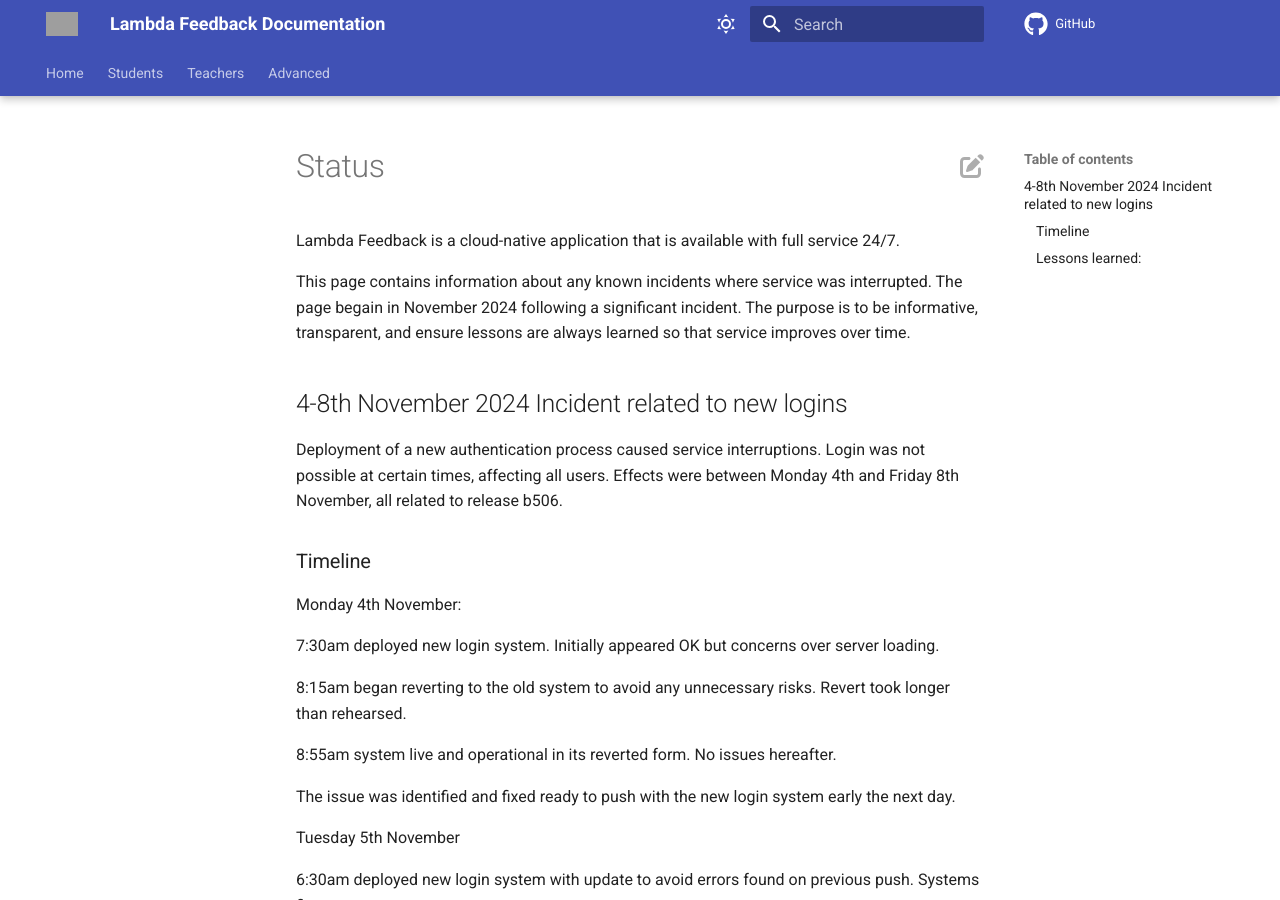
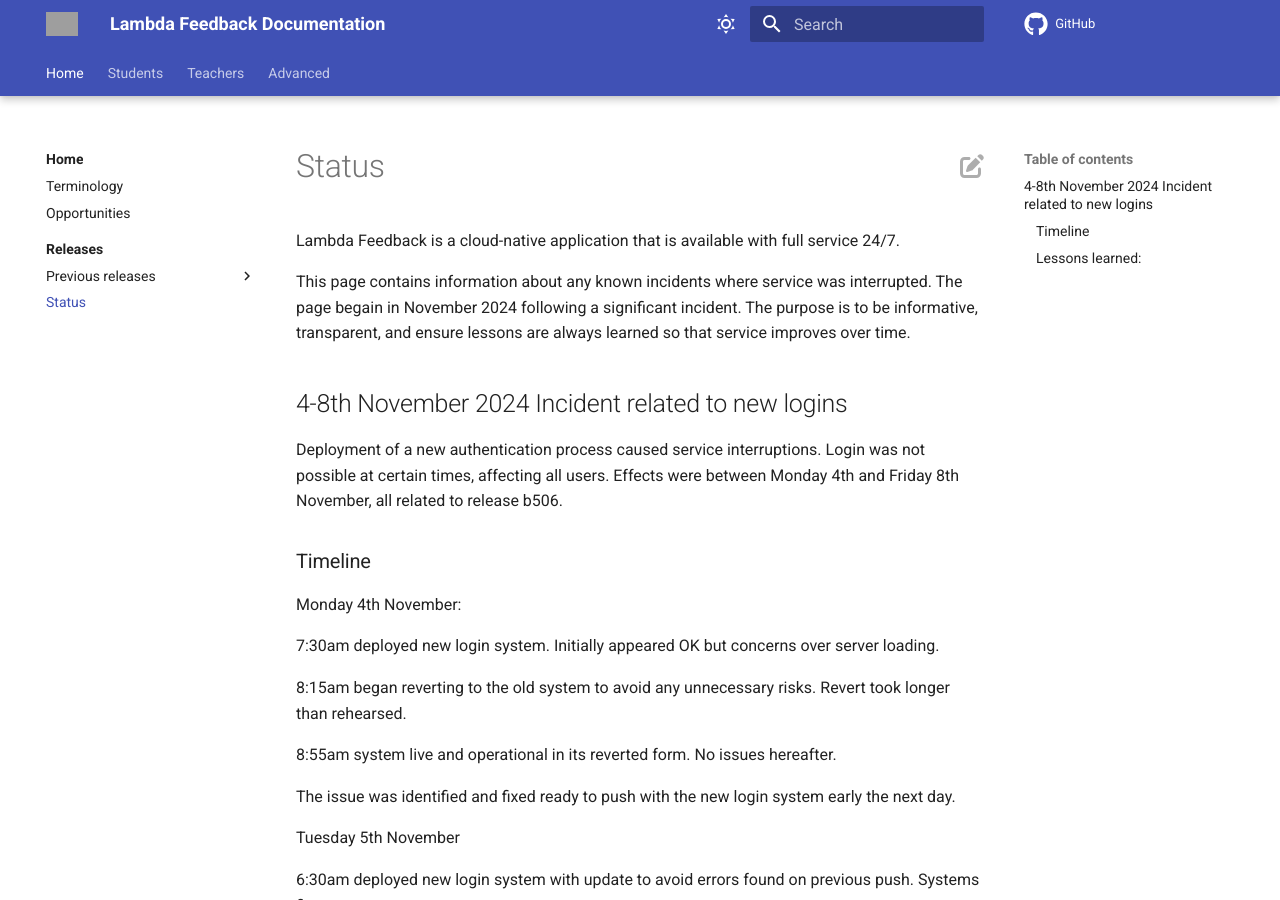
Before and after one commit to lambda-feedback/user-documentation, an MkDocs documentation site: the page built from docs/releases/status.md, in a window 1280 px wide and 900 px high. Built offline with MkDocs 1.6.1 and Material for MkDocs 9.7.7, drawn with Linux system fonts in a browser that asks for light colours; comment, search, counter and statistics services are not loaded; grey boxes are pictures that could not be loaded.

Commit message:
mkdocs.yml correction

```diff
--- a/mkdocs.yml
+++ b/mkdocs.yml
@@ -18,7 +18,7 @@
           - "releases/index.md"
           - Previous releases:
               - 2023-24: "releases/relases_2023_24.md"
-          - Status: "status.md"
+          - Status: "releases/status.md"
 
   - Students:
       - "student/index.md"
```
